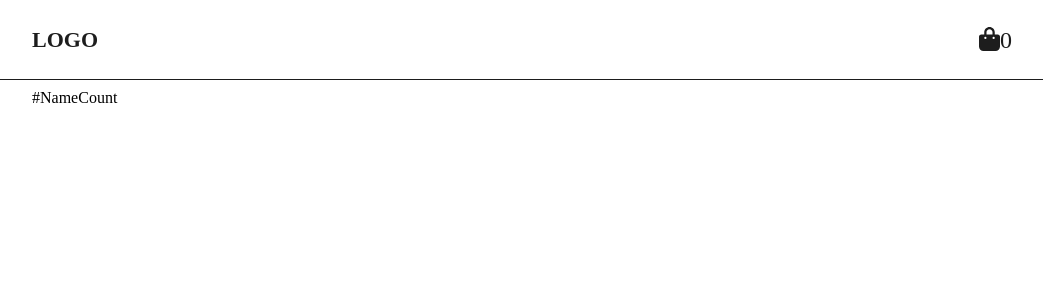
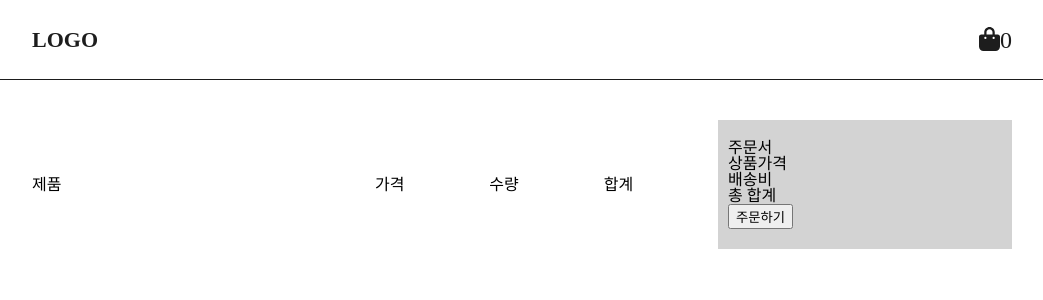
Before and after one commit to hij00/toy_cart, a React (Create React App) app: page /#/cart in a window 1280 px wide. Shown: the top 300 px of the page, without its empty margins (118-1161 px from the left). Built offline with nearby package versions, Linux system fonts and the light colour scheme.

Commit message:
cart item.id

```diff
--- a/src/App.js
+++ b/src/App.js
@@ -1,6 +1,6 @@
 import { HashRouter as Router, Routes, Route } from "react-router-dom";
 import { Header } from "./components/Header";
-import { Cart } from "./components/pages/Cart";
+import { Cart } from "./components/pages/cart/Cart";
 import { Main } from "./components/pages/Main";
 import { GlobalStyle } from "./style/GlobalStyle";
 
--- a/src/components/Header.js
+++ b/src/components/Header.js
@@ -7,15 +7,19 @@ import styled from "styled-components";
 import { mainStyle } from "../style/GlobalStyle";
 
 export const Header = () => {
+  let cart = useSelector((state) => state.cartReducer.cart);
   const [count, setCount] = useState(0);
-  let cart = useSelector((state) => state);
 
   useEffect(() => {
-    let count = 0;
-    // cart.forEach((item) => {
-    //   count += item.qty;
-    // });
+    let cartCount = 0;
+    cart.forEach((item) => {
+      cartCount += item.qty;
+    });
+    setCount(cartCount);
   }, [cart, count]);
+  // forEach는 배열을 호출해야함, cart(스테이트 속성) -> cartReducer(컴바인리듀서 이름) -> state
+  // useSelector(state => state)
+
   return (
     <Wrap>
       <Logo>
--- a/src/components/pages/Cart.js
+++ /dev/null
@@ -1,101 +0,0 @@
-import styled from "styled-components";
-import { mainStyle } from "../../style/GlobalStyle";
-import { useDispatch, useSelector } from "react-redux";
-
-export const Cart = () => {
-  let dispatch = useDispatch();
-  let cart = useSelector((state) => state);
-
-  return (
-    <Wrap>
-      <Table>
-        <thead>
-          <tr>
-            <th>#</th>
-            <th>Name</th>
-            <th>Count</th>
-          </tr>
-        </thead>
-        <tbody>
-          {/* {cart.items.map((a, i) => (
-            <tr key={i}>
-              <td>{cart.items[i].id}</td>
-              <td>{cart.items[i].name}</td>
-              <td>{cart.items[i].count}</td>
-              <button
-              // onClick={() => {
-              //   dispatch(addCount(cart.items[i].id));
-              // }}
-              >
-                +
-              </button>
-              <button
-              // onClick={() => {
-              //   dispatch(minusCount(cart.items[i].id));
-              // }}
-              >
-                -
-              </button>
-              <button
-              // onClick={(e) => {
-              //   dispatch(deleteCount(e.target.parentElement));
-              // }}
-              >
-                삭제
-              </button>
-            </tr>
-          ))} */}
-        </tbody>
-      </Table>
-    </Wrap>
-  );
-};
-
-const Wrap = styled.div`
-  display: table;
-  margin-top: 90px;
-  padding: ${mainStyle.padding};
-  width: 100%;
-`;
-
-// const MenuWrap = styled.div`
-//   width: 100%;
-//   display: table-row;
-//   margin-bottom: 50px;
-// `;
-
-// const Menu = styled.div`
-//   display: table-cell;
-//   vertical-align: middle;
-// `;
-
-// const ConWrap = styled.div`
-//   display: table-row;
-//   width: 100%;
-// `;
-
-// const Con = styled.div`
-//   display: table-cell;
-//   vertical-align: middle;
-// `;
-
-// const Img = styled.div`
-//   display: table-cell;
-//   vertical-align: middle;
-
-//   width: 100px;
-//   height: 100px;
-//   background-color: gray;
-// `;
-
-// const Title = styled.div`
-//   display: table-cell;
-//   vertical-align: middle;
-// `;
-
-// const Price = styled.div`
-//   display: table-cell;
-//   vertical-align: middle;
-// `;
-
-const Table = styled.div``;
--- a/src/components/pages/Main.js
+++ b/src/components/pages/Main.js
@@ -14,7 +14,8 @@ export const Main = () => {
             <Img src={a.url} />
             <Title>{a.name}</Title>
             <Desc>{a.price} 원</Desc>
-            <Btn onClick={() => dispatch(addCart(a))}>장바구니 추가 +</Btn>
+            <Btn onClick={() => dispatch(addCart(a.id))}>장바구니 추가 +</Btn>
+            {/* 아이디값을 addCart 함수에 넣어야함!(그래야 정보가 들어감) */}
           </Item>
         ))}
       </ItemWrap>
--- /dev/null
+++ b/src/components/pages/cart/Cart.js
@@ -0,0 +1,109 @@
+import styled from "styled-components";
+import { mainStyle } from "../../../style/GlobalStyle";
+import { useSelector } from "react-redux";
+import { useState } from "react";
+import { CartItem } from "./CartItem";
+
+export const Cart = () => {
+  const cart = useSelector((state) => state.cartReducer.cart);
+  console.log(cart);
+
+  return (
+    <Wrap>
+      <SubWrap>
+        <MenuWrap>
+          <Menu className="con">제품</Menu>
+          <Menu className="price">가격</Menu>
+          <Menu className="qty">수량</Menu>
+          <Menu className="total">합계</Menu>
+        </MenuWrap>
+        {cart.map((item, idx) => (
+          <ConWrap key={idx}>
+            <Con>
+              <Img src={item.url} alt={item.name}></Img>
+              <Title>{item.name}</Title>
+            </Con>
+
+            <Desc className="price">{item.price}</Desc>
+            <Desc className="qty">{item.qty}</Desc>
+            <Desc className="total">합계</Desc>
+          </ConWrap>
+        ))}
+      </SubWrap>
+      <CartBox>
+        <CTitle>주문서</CTitle>
+        <CDesc>상품가격</CDesc>
+        <CDesc>배송비</CDesc>
+        <CTotal>총 합계</CTotal>
+        <CBtn>주문하기</CBtn>
+      </CartBox>
+    </Wrap>
+  );
+};
+
+const Wrap = styled.div`
+  display: flex;
+  margin-top: 120px;
+  padding: ${mainStyle.padding};
+  width: 100%;
+`;
+
+const SubWrap = styled.div`
+  display: table;
+  width: 70%;
+`;
+
+const MenuWrap = styled.div`
+  width: 100%;
+  display: table-row;
+  margin-bottom: 50px;
+`;
+
+const Menu = styled.div`
+  display: table-cell;
+  vertical-align: middle;
+  padding: 50px 0;
+  &.con {
+    width: 50%;
+  }
+`;
+
+const ConWrap = styled.div`
+  display: table-row;
+  width: 100%;
+  border-top: 1px solid #1d1d1d;
+`;
+
+const Con = styled.div`
+  display: table-cell;
+  vertical-align: middle;
+  width: 20%;
+`;
+
+const Img = styled.img`
+  width: 20%;
+`;
+
+const Title = styled.div``;
+
+const Desc = styled.div`
+  display: table-cell;
+  vertical-align: middle;
+`;
+
+const CartBox = styled.div`
+  width: 30%;
+  background-color: lightgray;
+  display: flex;
+  flex-direction: column;
+  align-items: flex-start;
+  padding: 20px 10px;
+`;
+
+const CTitle = styled.div``;
+
+const CDesc = styled.div``;
+
+const CTotal = styled.div``;
+
+const CBtn = styled.button``;
--- /dev/null
+++ b/src/components/pages/cart/CartItem.js
@@ -0,0 +1,29 @@
+import styled from "styled-components";
+
+export const CartItem = ({ item }) => {
+  return (
+    <ConWrap>
+      <Con>
+        <img src={item.url} alt={item.title}></img>
+      </Con>
+      <Title>{item.name}</Title>
+      <Desc></Desc>
+      <Price>{item.price}원</Price>
+      <Qty></Qty>
+      <Delete></Delete>
+    </ConWrap>
+  );
+};
+
+const ConWrap = styled.div`
+  width: 100%;
+`;
+const Con = styled.div`
+  width: 20%;
+  height: 300px;
+`;
+const Title = styled.div``;
+const Desc = styled.div``;
+const Price = styled.div``;
+const Qty = styled.div``;
+const Delete = styled.button``;
```
